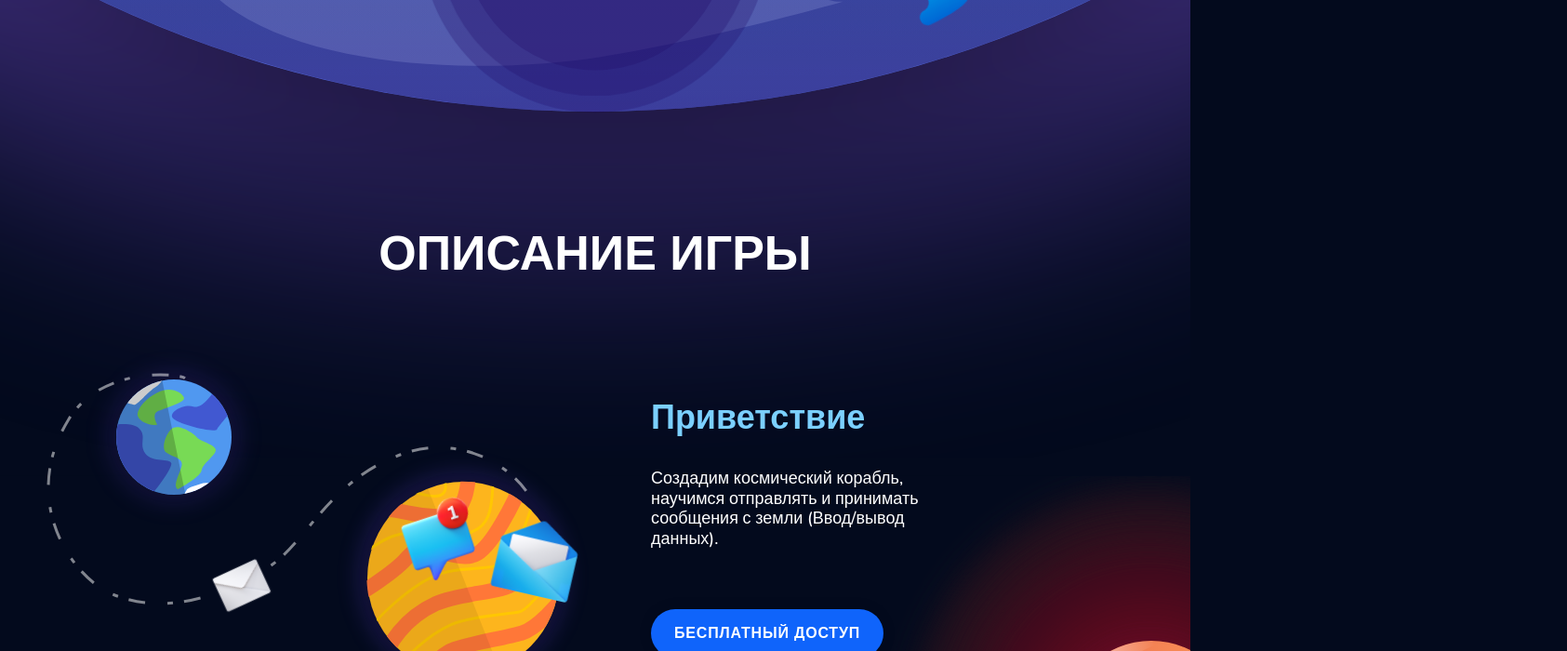
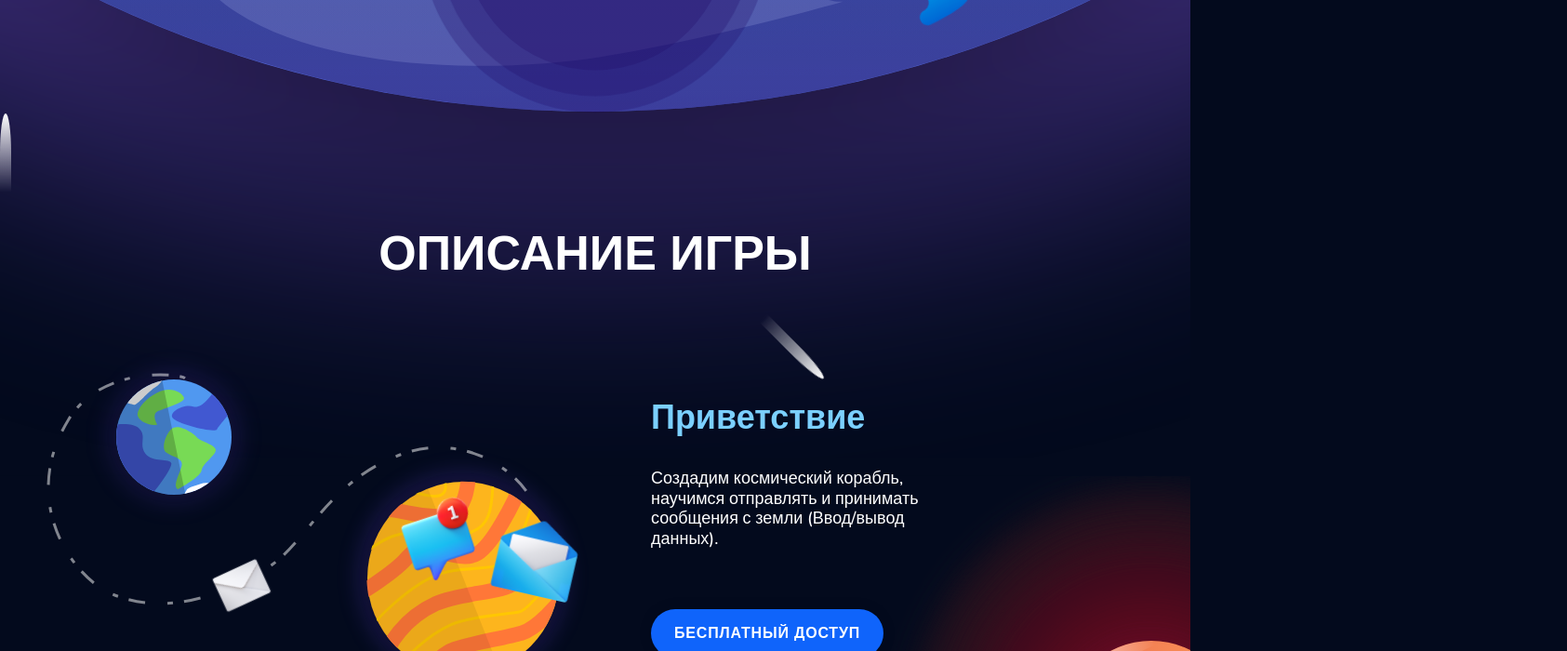
Before and after one commit to Yulencha/test_cosmo, a React (Create React App) app: page /prices in a window 1280 px wide. Shown: the part 800-1500 px from the top of the page at 93% size, 1685 px wide, since content can reach past the window. Built offline with nearby package versions, Linux system fonts and the light colour scheme.

Commit message:
добавила кометы

```diff
--- a/src/pages/Home.js
+++ b/src/pages/Home.js
@@ -8,6 +8,9 @@ const Home = () => {
     <div className="page">
       <div className="page__background">
         <img src={pageBackground} alt="" />
+        <div class="shooting-stars shooting-stars_1"></div>
+        <div class="shooting-stars shooting-stars_2"></div>
+        <div class="shooting-stars shooting-stars_3"></div>
       </div>
       <div className="page__title">Описание игры</div>
       <div className="page__game-levels">
--- a/src/styles/main.css
+++ b/src/styles/main.css
@@ -34,7 +34,7 @@ body.menu-active {
   position: absolute;
   left: 0;
   bottom: 0;
-  z-index: -2;
+  z-index: -3;
 }
 
 .page__title {
@@ -104,3 +104,46 @@ body.menu-active {
     padding: 0 10px 40px;
   }
 }
+
+.shooting-stars {
+  z-index: -1;
+  width: 12px;
+  height: 85px;
+  border-top-left-radius: 50%;
+  border-top-right-radius: 50%;
+  position: absolute;
+  background: linear-gradient(
+    to top,
+    rgba(255, 255, 255, 0),
+    rgb(255, 255, 255)
+  );
+}
+
+.shooting-stars_1 {
+  top: 0;
+  left: 50%;
+  animation: animShootingStar 10s linear infinite 5s;
+}
+.shooting-stars_2 {
+  top: 0;
+  left: 0;
+  animation: animShootingStar 6s linear infinite 20s;
+}
+.shooting-stars_3 {
+  top: 50%;
+  left: 0;
+  animation: animShootingStar 8s linear infinite;
+}
+
+@keyframes animShootingStar {
+  from {
+    transform: translateY(0px) translateX(0px) rotate(135deg);
+    opacity: 1;
+    height: 5px;
+  }
+  to {
+    transform: translateY(1920px) translateX(1920px) rotate(135deg);
+    opacity: 1;
+    height: 800px;
+  }
+}
```
